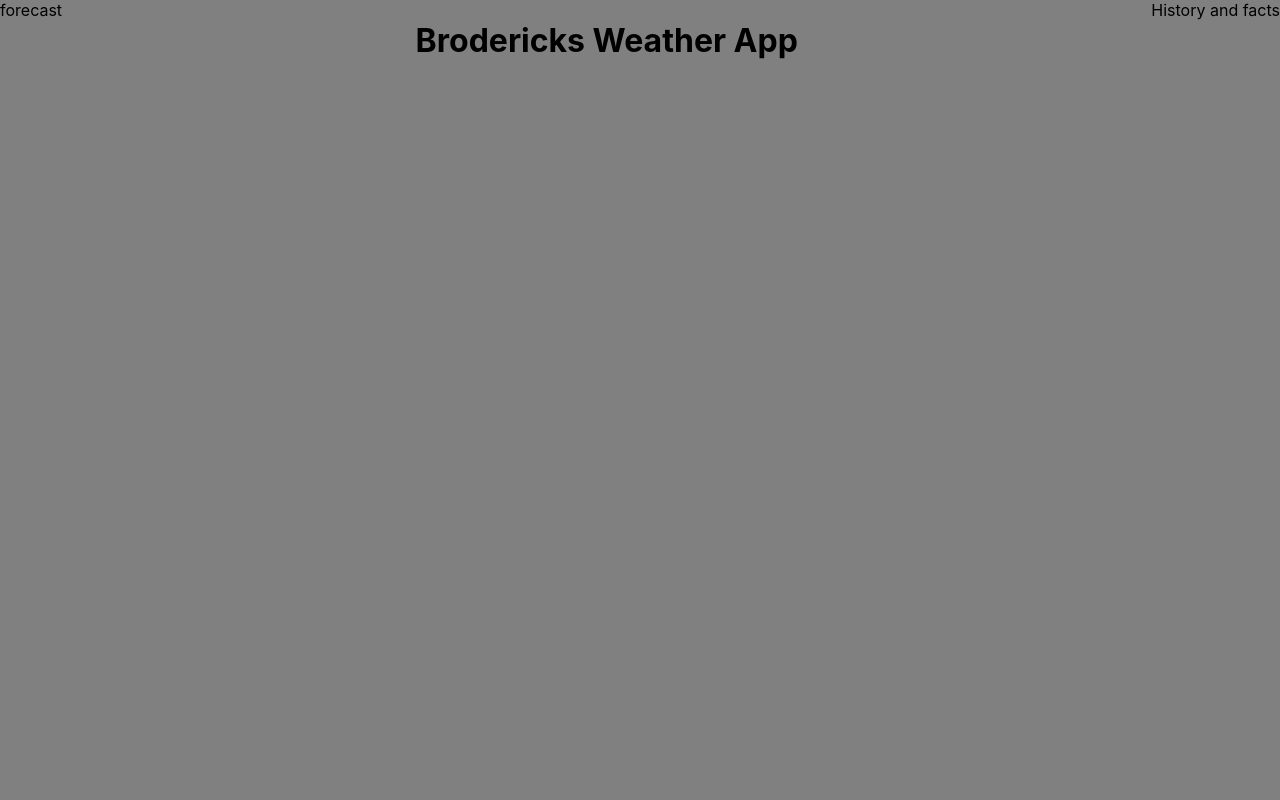
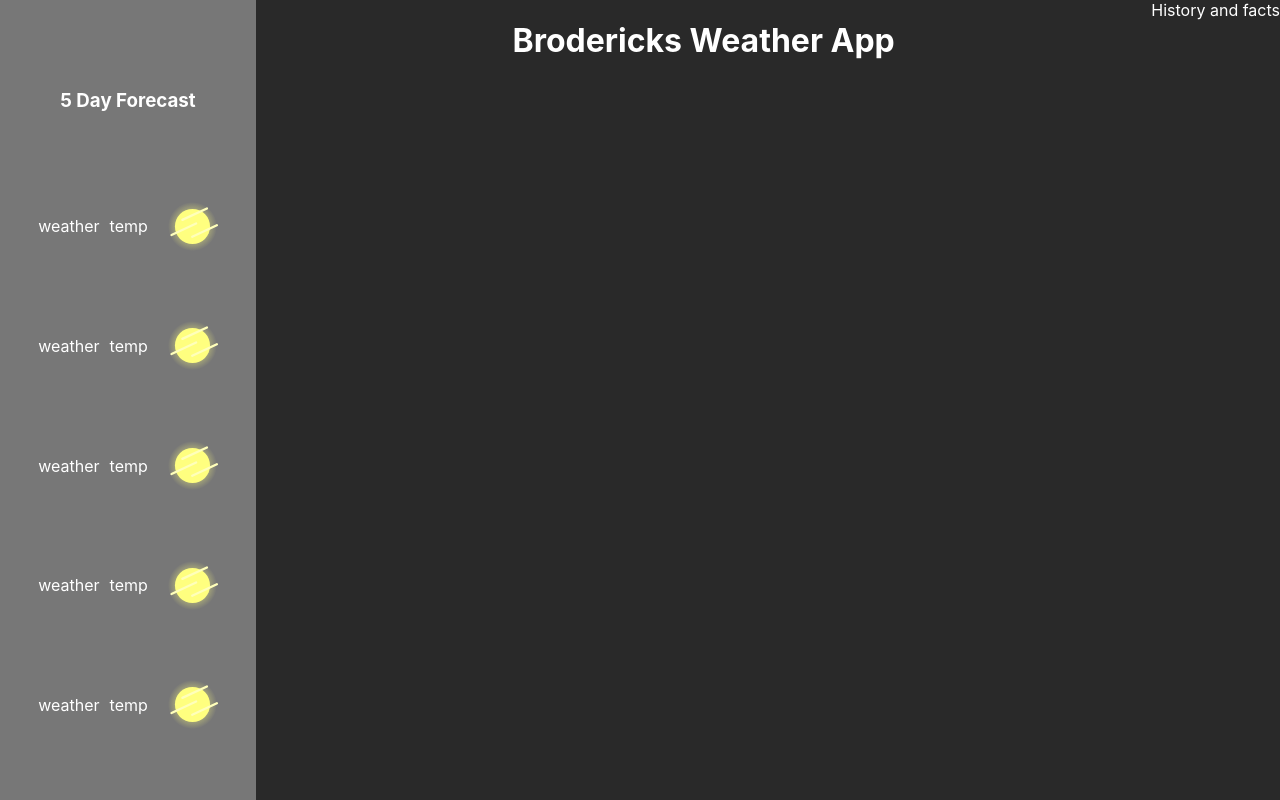
Before and after one commit to ZeroBitzz/react-weather-app, a React (Create React App) app: page / in a window 1280 px wide. Built offline with nearby package versions, Linux system fonts and the light colour scheme.

Commit message:
set up 5 day forecast component

```diff
--- a/src/App.css
+++ b/src/App.css
@@ -1,5 +1,6 @@
 body {
-  background-color: grey;
+  background-color: rgb(41, 41, 41);
+  color: white;
 }
 
 .App {
--- a/src/Forecast.css
+++ b/src/Forecast.css
@@ -0,0 +1,22 @@
+.day-forecast {
+    display: flex;
+    flex-direction: row;
+    align-items: center;
+}
+.day-forecast img {
+    width: 50px;
+    margin-left: 10px;
+}
+.day-forecast span {
+    margin-right: 10px;
+}
+
+.five-day-forecast {
+    width: 20%;
+    background-color: rgb(119, 119, 119);
+    min-height: 100vh;
+    display: flex;
+    flex-direction: column;
+    justify-content: space-evenly;
+    align-items: center;
+}
--- a/src/Forecast.js
+++ b/src/Forecast.js
@@ -1,8 +1,40 @@
 import './Forecast.css'
+import sunnyIcon from './Icons/sunny-icon.svg'
 
 function Forecast(){
     return (
-        <div>forecast</div>
+        <div className='five-day-forecast'>
+            <h3>5 Day Forecast</h3>
+            <div className='day-forecast'>
+                <span>weather</span>
+                <span>temp</span>
+                <img src={sunnyIcon} alt='sunny icon'/>
+            </div>
+
+            <div className='day-forecast'>
+                <span>weather</span>
+                <span>temp</span>
+                <img src={sunnyIcon} alt='sunny icon'/>
+            </div>
+
+            <div className='day-forecast'>
+                <span>weather</span>
+                <span>temp</span>
+                <img src={sunnyIcon} alt='sunny icon'/>
+            </div>
+
+            <div className='day-forecast'>
+                <span>weather</span>
+                <span>temp</span>
+                <img src={sunnyIcon} alt='sunny icon'/>
+            </div>
+
+            <div className='day-forecast'>
+                <span>weather</span>
+                <span>temp</span>
+                <img src={sunnyIcon} alt='sunny icon'/>
+            </div>
+        </div>
     )
 }
 
```
